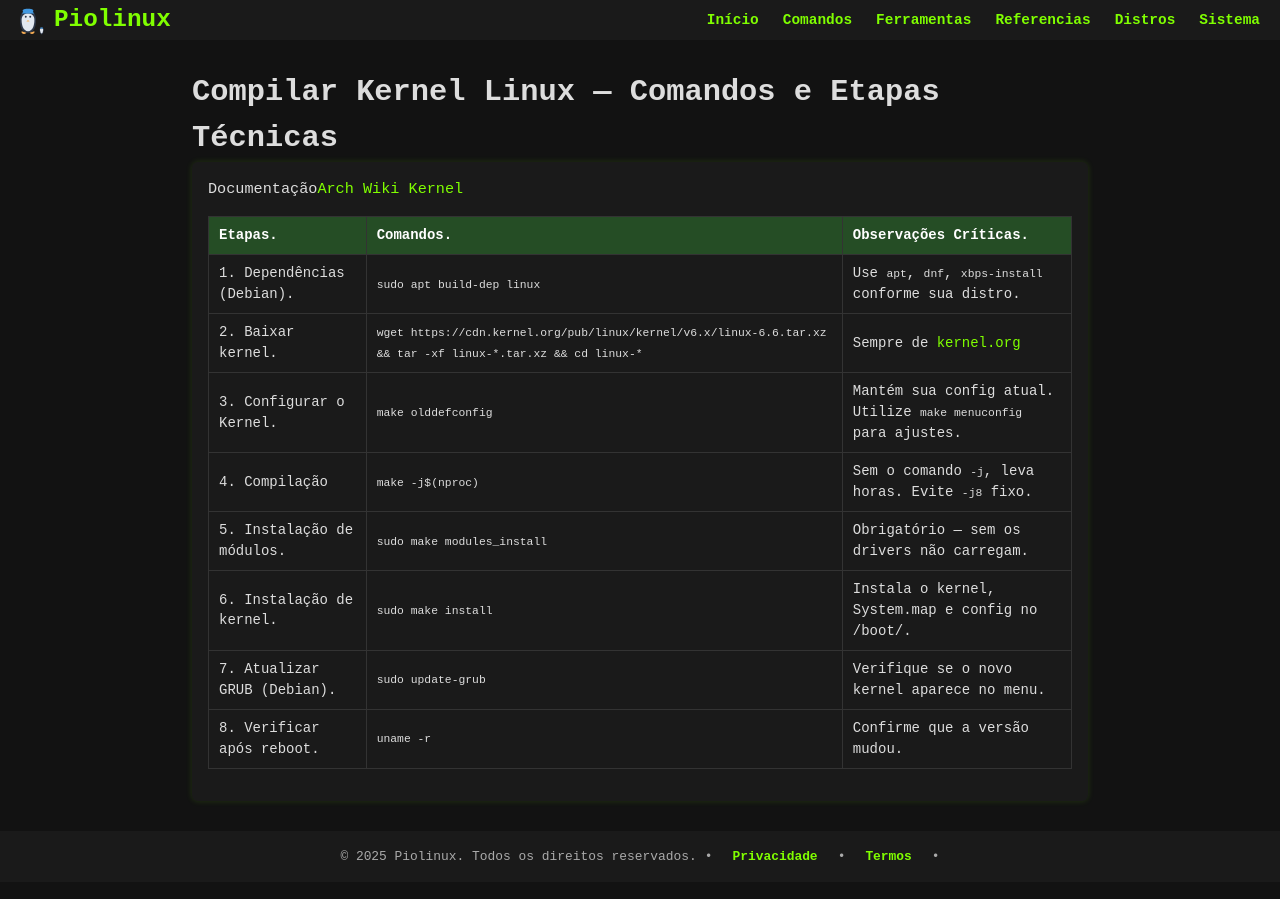
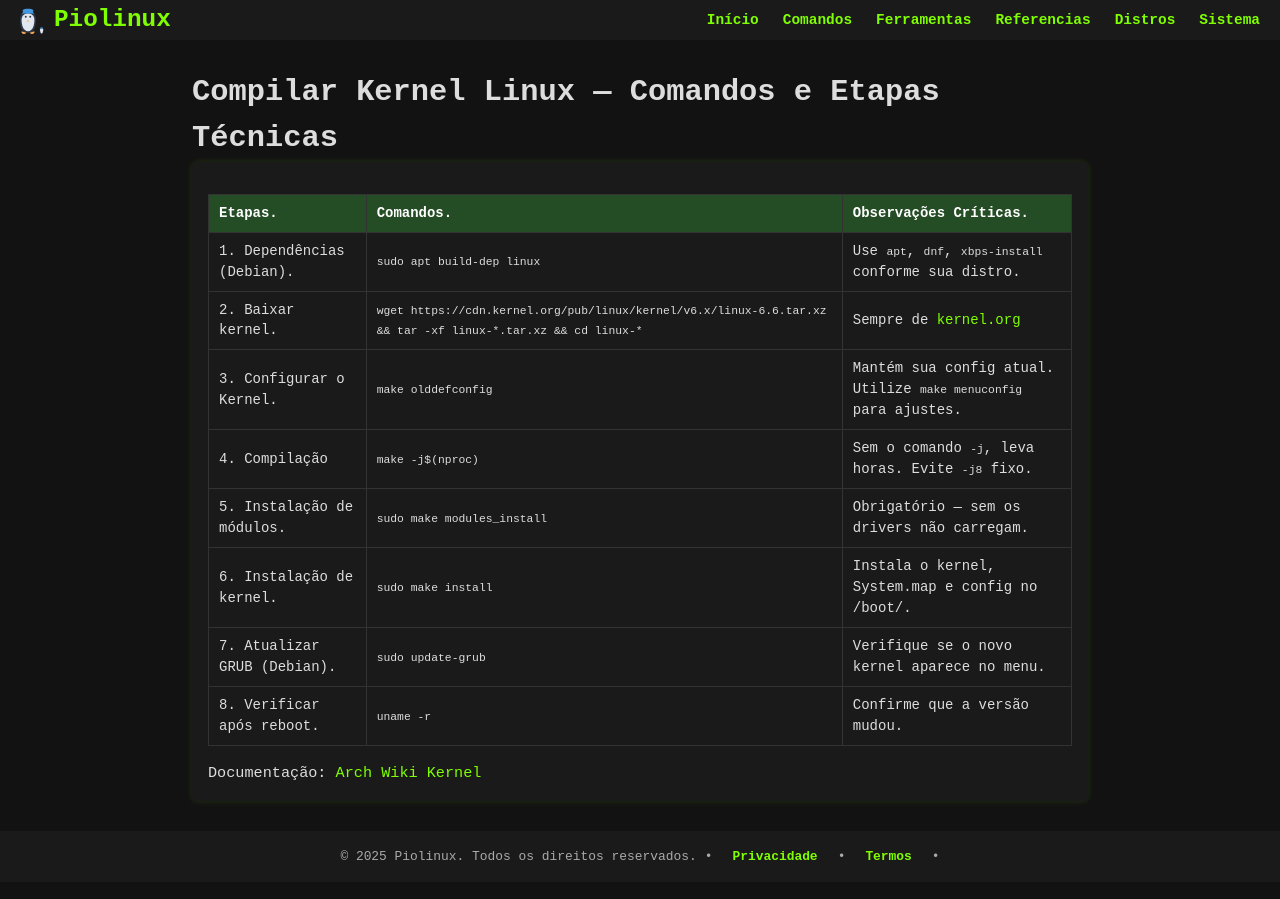
Before and after one commit to Piolinux/piolinux-site, a Jekyll site: the page built from _pages/_kernel/tabela-evergreen-como-compilar-o-kernel-linux.md, in a window 1280 px wide. Built offline with Jekyll 4.4.1, drawn with Linux system fonts in a browser that asks for light colours; part of the change alters nothing that is shown.

Commit message:
Update tabela-evergreen-como-compilar-o-kernel-linux.md

```diff
--- a/_pages/_kernel/tabela-evergreen-como-compilar-o-kernel-linux.md
+++ b/_pages/_kernel/tabela-evergreen-como-compilar-o-kernel-linux.md
@@ -64,9 +64,9 @@ tags: [kernel, linux, compilacao, make, grub, xbps, apt, dnf, evergreen]
       <td data-label="Etapa">8. Verificar após reboot.</td>
       <td data-label="Comando"><code>uname -r</code></td>
       <td data-label="Observação Crítica">Confirme que a versão mudou.</td>
-      Documentação<a href="https://wiki.archlinux.org/title/Kernel" target="_blank">Arch Wiki Kernel</a>
-    </tr>
+     </tr>
   </tbody>
 </table>
+    Documentação: <a href="https://wiki.archlinux.org/title/Kernel" target="_blank">Arch Wiki Kernel</a>
 
 </section>
```
